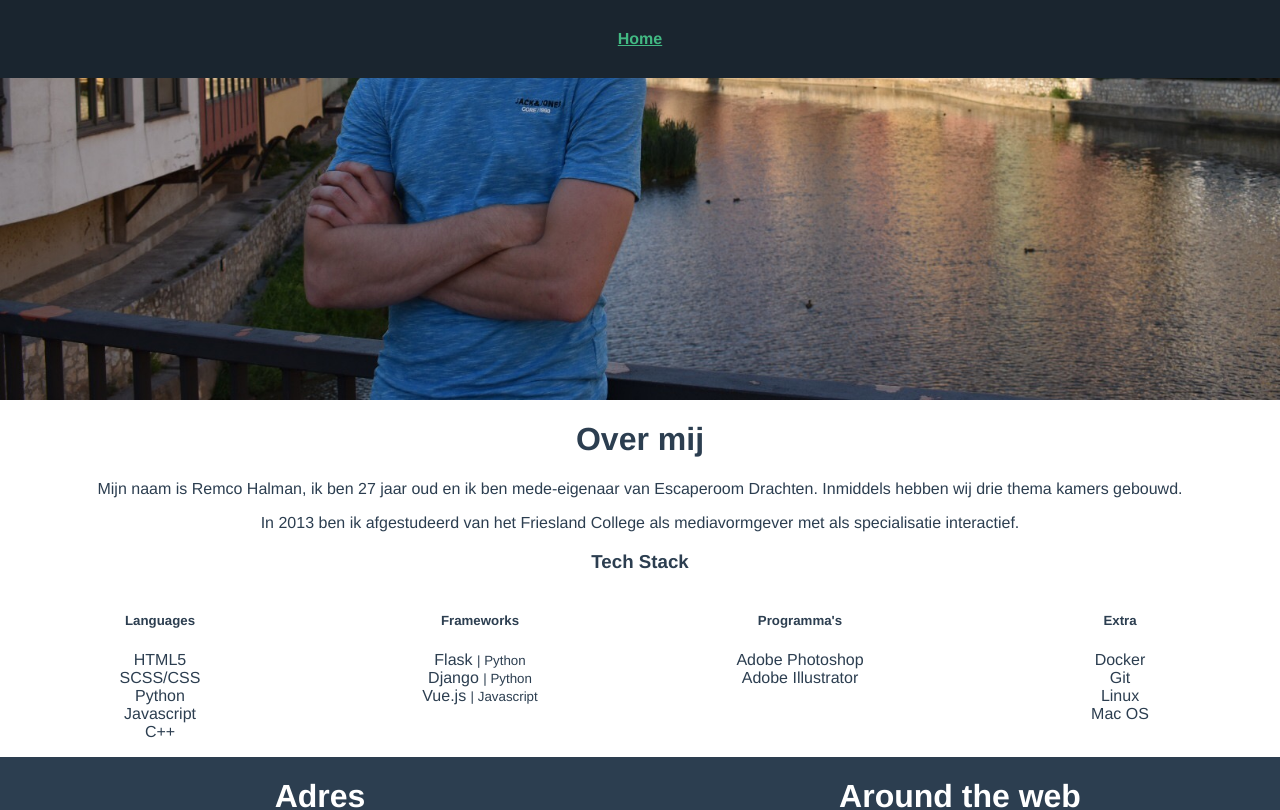
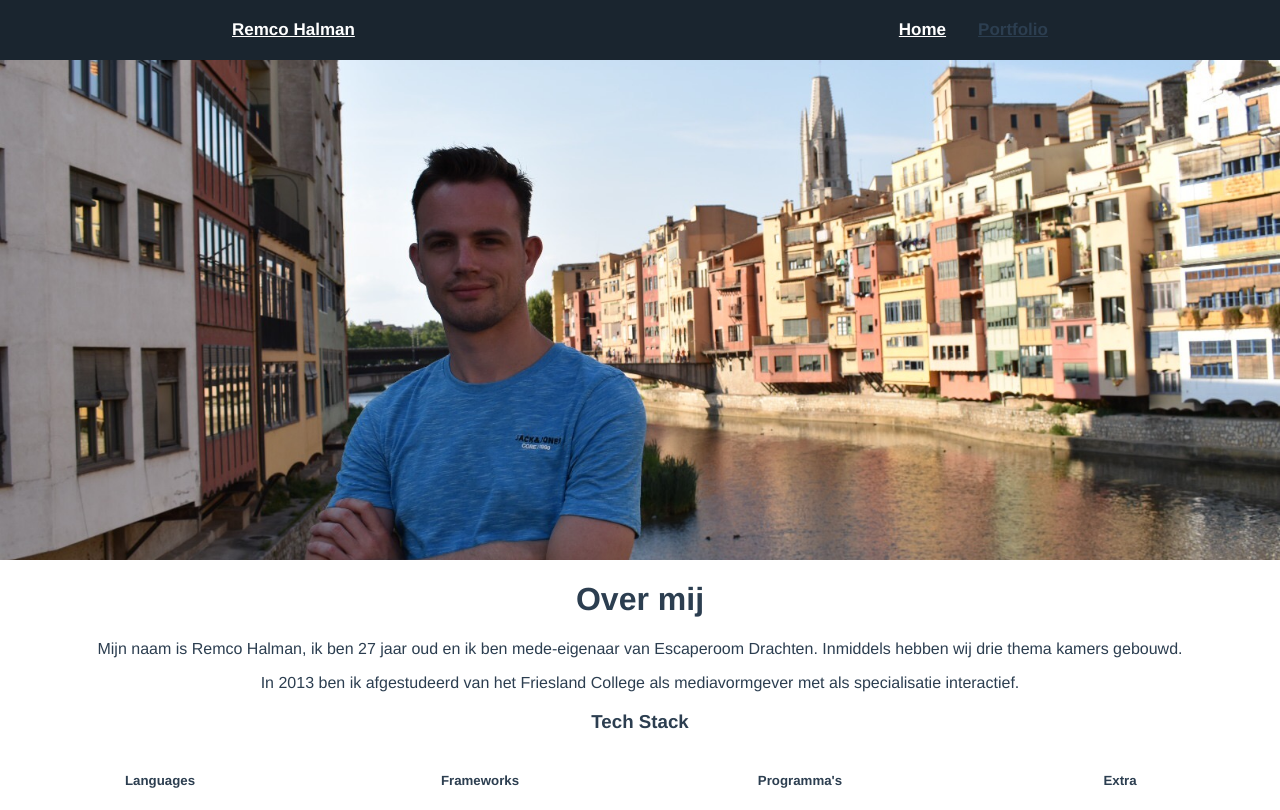
Before and after one commit to RemcoHalman/portfolio_website, a Vue app: page / in a window 1280 px wide. Shown: the top 810 px of the page. Built offline with nearby package versions, Linux system fonts and the light colour scheme.

Commit message:
Feat: Added portfolio + meta to display header img

```diff
--- a/src/assets/scss/main.scss
+++ b/src/assets/scss/main.scss
@@ -12,20 +12,6 @@ body {
   color: #2c3e50;
 }
 
-#nav {
-  padding: 30px;
-  background-color: #1a252f;
-
-  a {
-    font-weight: bold;
-    color: #2c3e50;
-
-    &.router-link-exact-active {
-      color: #42b983;
-    }
-  }
-}
-
 ul {
   list-style: none;
 }
--- a/src/components/TheHeader.vue
+++ b/src/components/TheHeader.vue
@@ -1,9 +1,15 @@
 <template>
-  <div id="header" :style="image" class="">
-    <div id="nav">
-      <router-link to="/">Home</router-link>
-    </div>
+  <div id="nav">
+    <router-link class="site" to="/">Remco Halman</router-link>
+    <router-link to="/">Home</router-link>
+    <router-link to="/portfolio">Portfolio</router-link>
   </div>
+  <div
+    v-if="$route.meta.header === 'home-header'"
+    id="header-image"
+    :style="image"
+    class=""
+  ></div>
 </template>
 
 <script>
@@ -16,8 +22,7 @@ export default {
         backgroundImage: `url('${image}')`,
         backgroundRepeat: "no-repeat",
         backgroundSize: "100%",
-        backgroundAttachment: "fixed",
-        backgroundPosition: "center bottom",
+        backgroundPosition: "center center",
       },
     };
   },
@@ -25,7 +30,25 @@ export default {
 </script>
 
 <style lang="scss" scoped>
-#header {
-  height: 50vh;
+#header-image {
+  height: 500px;
+}
+
+#nav {
+  background-color: #1a252f;
+  .site {
+    margin-right: 40%;
+  }
+  a {
+    font-weight: bold;
+    color: #2c3e50;
+    display: inline-block;
+    padding: 20px 16px;
+    font-size: 17px;
+
+    &.router-link-exact-active {
+      color: #fff;
+    }
+  }
 }
 </style>
--- a/src/router/index.js
+++ b/src/router/index.js
@@ -1,11 +1,20 @@
 import { createRouter, createWebHistory } from "vue-router";
 import Home from "../views/Home.vue";
+import Portfolio from "../views/Portfolio.vue";
 
 const routes = [
   {
     path: "/",
     name: "Home",
     component: Home,
+    meta: {
+      header: "home-header",
+    },
+  },
+  {
+    path: "/portfolio",
+    name: "Portfolio",
+    component: Portfolio,
   },
 ];
 
--- /dev/null
+++ b/src/views/Portfolio.vue
@@ -0,0 +1,15 @@
+<template>
+  <div class="portfolio">
+    <h1>Portfolio</h1>
+  </div>
+</template>
+
+<script>
+export default {
+  name: "Portfolio",
+  title: "Remco Halman | Portfolio",
+  components: {},
+};
+</script>
+
+<style lang="scss" scoped></style>
```
Also changed, not shown: src/components/ThePortfolio.vue (added).
